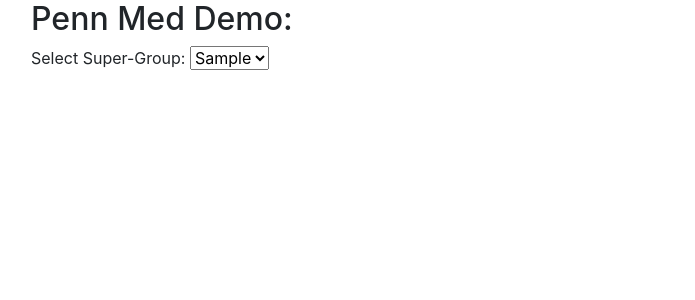
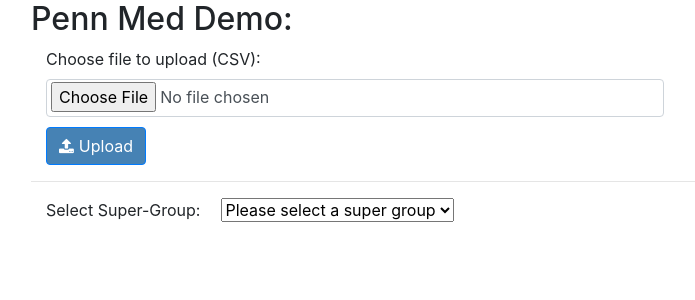
Before and after one commit to saurabhpatil/aws_poc, a Django app: page / in a window 1280 px wide. Shown: the top 300 px of the page, without its empty margins (54-749 px from the left). Run offline with Django 3.2, Linux system fonts and the light colour scheme; tables that the repository leaves empty hold one stand-in row (values such as "Sample post"); some libraries are stand-ins or nearby versions.

Commit message:
Adding S3 upload functionality

```diff
--- /dev/null
+++ b/aws_connect/static/css/base.css
@@ -0,0 +1,13 @@
+button[id=upload-cpt] {
+    margin-top: 10px;
+    background-color: steelblue;
+}
+
+input[id=cpt-file] {
+    padding: 2px 4px;
+}
+
+.notification.failure {
+    background-color: lightcoral;
+    padding-left: 20px;
+}
--- a/aws_connect/templates/base.html
+++ b/aws_connect/templates/base.html
@@ -7,19 +7,49 @@
         <meta name="viewport" content="width=device-width, initial-scale=1">
         <meta charset="utf-8">
         <link rel="stylesheet" href="https://maxcdn.bootstrapcdn.com/bootstrap/4.1.3/css/bootstrap.min.css">
+        <link rel="stylesheet" href="https://cdnjs.cloudflare.com/ajax/libs/font-awesome/4.7.0/css/font-awesome.min.css">
+        <link rel="stylesheet" type="text/css" href="{% static 'css/base.css' %}">
+
         <script src="https://ajax.googleapis.com/ajax/libs/jquery/3.3.1/jquery.min.js"></script>
         <script src="https://maxcdn.bootstrapcdn.com/bootstrap/4.1.3/js/bootstrap.min.js"></script>
     </head>
     <body>
         <div class="container">
             <h2>Penn Med Demo:</h2>
+            <div class="col-lg-8">
+                {% if new_recs != None %}
+                    {% if new_recs > 0 %}
+                    <p class="notification success">{{ new_recs }} new records added to database. File successfully uploaded to S3 bucket!</p>
+                    {% else %}
+                    <p class="notification failure">No new records found in the file.</p>
+                    {% endif %}
+                {% endif %}
+            </div>
 
+            <form method="post" action="{% url 'cpt-upload' %}" enctype="multipart/form-data" class="form-horizontal">
+                {% csrf_token %}
+                <div>
+                    <label for="name" class="col-md-3 col-sm-3 col-xs-12 control-label">Choose file to upload (CSV): </label>
+                    <div class="col-md-7">
+                        <input type="file" name="file" id="cpt-file" required="True" class="form-control" accept=".csv">
+                    </div>
+                </div>
+                <div class="form-group">
+                    <div class="col-md-3 col-sm-3 col-xs-12 col-md-offset-3" style="margin-bottom:10px;">
+                        <button class="btn btn-primary" id="upload-cpt"> <span class="fa fa-upload" style="margin-right:5px;"></span>Upload </button>
+                    </div>
+                </div>
+            </form>
+            <hr>
+
+            <div class="rds">
                 <div id="div-super">
                     {% if super_groups|length == 0 %}
                     <h4 style="color: darkred">No data found in database</h4>
                     {% else %}
-                <label for="select-super">Select Super-Group:</label>
+                    <label class="col-sm-2" for="select-super">Select Super-Group:</label>
                     <select id="select-super">
+                        <option value="" selected disabled hidden>Please select a super group</option>
                         {% for item in super_groups %}
                         <option value="{{ item.super_group }}">{{ item.super_group }}</option>
                         {% endfor %}
@@ -30,6 +60,7 @@
 
                 <div id="div-cpt-groups"></div>
             </div>
+        </div>
 
         <script src="{% static 'js/utils.js' %}"></script>
         <script>
@@ -38,6 +69,8 @@
                 var super_group = $("#select-super option:selected").val();
                 $('#div-cpt-groups').load("{% url 'cpt_groups' 'param' %}".replace('param', encodeURI(super_group)));
             });
+            setTimeout(function() {
+                $(".notification").fadeOut(2000);}, 3000);
             });
         </script>
     </body>
--- a/aws_connect/views.py
+++ b/aws_connect/views.py
@@ -1,11 +1,30 @@
+from django.conf import settings
+from django.http import HttpResponse, JsonResponse
 from django.shortcuts import render
-from django.http import HttpResponse
+from aws_connect.utils import s3
 from aws_connect.models import SuperGroup
 
-def index(request):
+def index(request, new_recs=None):
     super_groups = SuperGroup.objects.values('super_group').distinct()
-    return render(request, 'base.html', {'super_groups': super_groups})
+    return render(request, 'base.html', {'super_groups': super_groups, 'new_recs': new_recs})
 
 def get_cpt_groups(request, super_group):
     cpt_groups = SuperGroup.objects.filter(super_group=super_group)
     return render(request, 'cpt_groups.html', {'groups': cpt_groups})
+
+def upload_group_file(request):
+    if request.method == 'POST':
+        created_count = 0
+        data_file = request.FILES['file']
+        group_data = data_file.read().decode("utf-8")
+
+        for data_row in group_data.split('\r')[1:]:
+            fields = data_row.split(',')
+            obj, created = SuperGroup.objects.get_or_create(super_group=fields[1], primary_cpt_group=fields[2])
+            if created == True:
+                created_count += 1
+
+    if created_count > 0:
+        s3.save_file(settings.AWS_S3_BUCKET, 'SuperGroups/' + data_file.name, data_file.read())
+
+    return index(request, new_recs=created_count)
--- a/aws_poc/settings.py
+++ b/aws_poc/settings.py
@@ -138,3 +138,6 @@
 
 STATIC_URL = '/static/'
 STATIC_ROOT = 'static'
+
+# S3 Bucket Configurations
+AWS_S3_BUCKET = 'ct-s3-pennmed-files'
--- a/aws_poc/urls.py
+++ b/aws_poc/urls.py
@@ -20,5 +20,6 @@
 urlpatterns = [
     path('admin/', admin.site.urls),
     path('', views.index),
-    path('api/cpt-groups/<super_group>', views.get_cpt_groups, name="cpt_groups")
+    path('api/cpt-groups/<super_group>', views.get_cpt_groups, name="cpt_groups"),
+    path('api/upload/cpt-groups', views.upload_group_file, name="cpt-upload")
 ]
```
Also changed, not shown: aws_connect/utils/s3.py (added, +29 -0 lines). Lines whose indentation alone changed are shown as unchanged.
